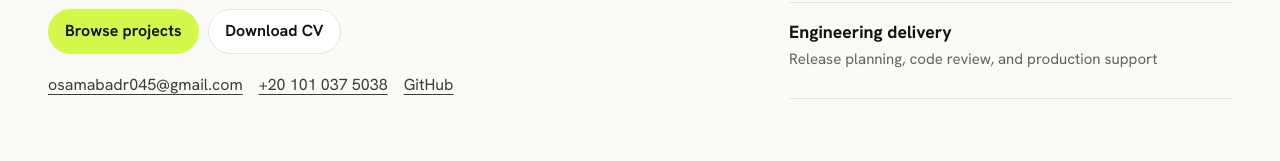
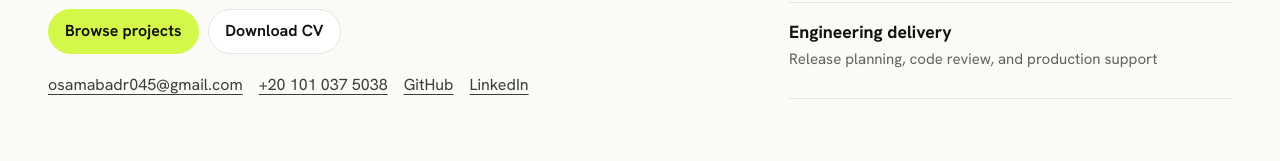
Before and after one commit to osamaAdel045/osamaadel045.github.io, a plain HTML site: page index.html in a window 1280 px wide. Shown: the part 497-658 px from the top of the page. Drawn offline with Linux system fonts and the light colour scheme.

Commit message:
Add LinkedIn to portfolio contact links

```diff
--- a/index.html
+++ b/index.html
@@ -45,6 +45,7 @@
       <a href="mailto:osamabadr045@gmail.com">osamabadr045@gmail.com</a>
       <a href="tel:+201010375038">+20 101 037 5038</a>
       <a href="https://github.com/osamaAdel045">GitHub</a>
+      <a href="https://www.linkedin.com/in/osama-adel-169586196">LinkedIn</a>
     </address>
   </div>
   <aside class="practice" aria-label="What I work on">
```
